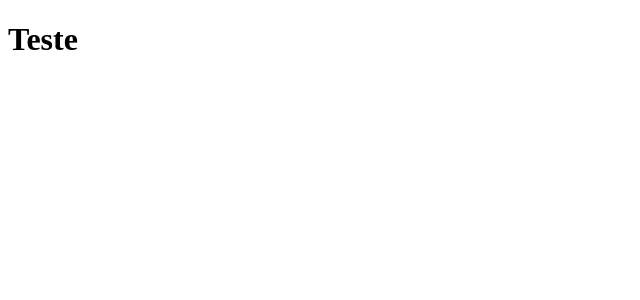
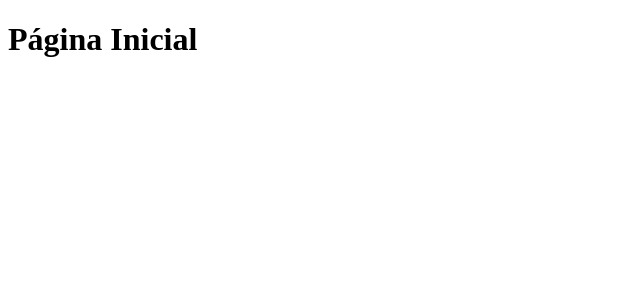
Before and after one commit to AndreH1000/Clone-TabNews, a Next.js app: page / in a window 1280 px wide. Shown: the top 300 px of the page, without its empty margins (0-640 px from the left). Built offline with nearby package versions, Linux system fonts and the light colour scheme.

Commit message:
Remove node_modules e .next do repositório

```diff
--- a/pages/index.js
+++ b/pages/index.js
@@ -1,5 +1,5 @@
 function Home(){
-    return <h1>Teste</h1>
+    return <h1>Página Inicial</h1>
 }
 
 export default Home;
```
Also changed, not shown: 1 other file (tests, documents, lock files or other folders).
